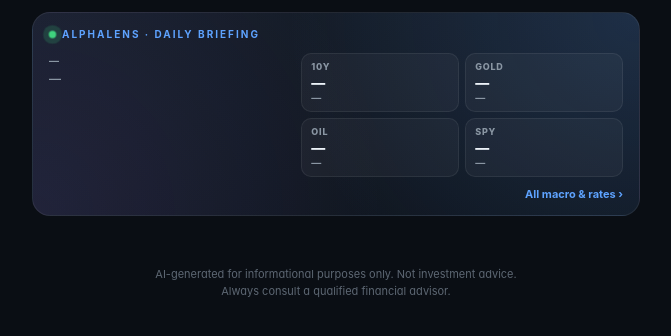
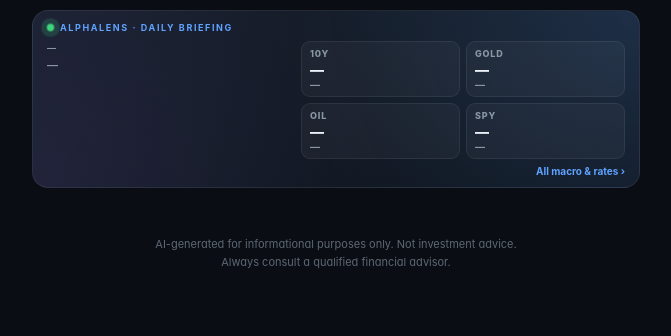
Before and after one commit to vishal0555/alphalens, a Flask app: template templates/briefing.html in a window 1280 px wide. Shown: the part 52-388 px from the top of the page, without its empty margins (304-975 px from the left). Run offline with Flask 3, Linux system fonts and the light colour scheme; the template is opened without the code that fills it, so the values that code supplies are empty.

Commit message:
Unify card heights, drop icons from text-only cards, shrink hero
Section tiles now share min-height 122px so Game Plan, Today's
Trades, Catalysts, and Upcoming Earnings line up with the wide
narrative. Icons stripped from those five cards (kept on AI
Compute Stack). Hero card padding, date font, and macro tile
spacing tightened to drop another ~30px from the top.

Co-Authored-By: Claude Opus 4.7 <noreply@anthropic.com>

```diff
--- a/templates/briefing.html
+++ b/templates/briefing.html
@@ -115,21 +115,21 @@
     /* ── Hero card (compact, side-by-side) ─────────── */
     .hero {
       position: relative;
-      margin: 12px 0 12px;
-      border-radius: 18px;
+      margin: 10px 0 10px;
+      border-radius: 16px;
       overflow: hidden;
       background:
         radial-gradient(circle at 100% 0%, rgba(94,163,255,.16), transparent 55%),
         radial-gradient(circle at 0% 100%, rgba(168,120,255,.10), transparent 55%),
         linear-gradient(160deg, #161e2a 0%, #0e141d 100%);
       border: 1px solid rgba(255,255,255,.07);
-      padding: 14px 16px 12px;
+      padding: 10px 14px 10px;
     }
     .hero-eyebrow {
       display: flex; align-items: center; gap: 6px;
-      font-size: 10px; font-weight: 700; letter-spacing: 2px;
+      font-size: 9px; font-weight: 700; letter-spacing: 1.6px;
       text-transform: uppercase; color: var(--accent);
-      margin-bottom: 10px;
+      margin-bottom: 6px;
     }
     .live-dot {
       width: 7px; height: 7px; border-radius: 50%;
@@ -151,21 +151,21 @@
     }
     .hero-left { min-width: 0; display: flex; flex-direction: column; justify-content: space-between; }
     .hero-day {
-      font-size: 10px; font-weight: 700; letter-spacing: 2px;
+      font-size: 9px; font-weight: 700; letter-spacing: 1.6px;
       text-transform: uppercase; color: var(--muted);
     }
     .hero-date {
-      font-size: 30px; font-weight: 800; line-height: 1.05;
+      font-size: 24px; font-weight: 800; line-height: 1;
       letter-spacing: -.02em; margin-top: 2px;
     }
     .hero-year {
-      font-size: 12px; font-weight: 600; color: var(--muted);
+      font-size: 11px; font-weight: 600; color: var(--muted);
       margin-top: 2px;
     }
     .hero-meta {
       display: flex; align-items: center; gap: 6px;
       flex-wrap: wrap;
-      margin-top: 10px;
+      margin-top: 6px;
     }
     .hero-meta-item {
       font-size: 10px; color: var(--muted); font-weight: 600;
@@ -192,8 +192,8 @@
     .hmt {
       background: rgba(255,255,255,.04);
       border: 1px solid rgba(255,255,255,.07);
-      border-radius: 10px;
-      padding: 7px 9px 9px;
+      border-radius: 9px;
+      padding: 6px 8px 7px;
       text-align: left;
       cursor: pointer;
       position: relative;
@@ -224,14 +224,14 @@
     .hero-more {
       display: block;
       width: 100%;
-      margin-top: 8px;
+      margin-top: 6px;
       background: none; border: none;
       color: var(--accent);
-      font-size: 11px; font-weight: 700;
+      font-size: 10px; font-weight: 700;
       text-align: right;
       cursor: pointer;
       font-family: inherit;
-      padding: 2px 0;
+      padding: 0;
       -webkit-tap-highlight-color: transparent;
     }
 
@@ -327,7 +327,7 @@
     .sec-head {
       width: 100%; height: 100%;
       background: none; border: none;
-      padding: 11px 12px 11px;
+      padding: 12px 12px 12px;
       display: flex;
       flex-direction: row;
       align-items: flex-start;
@@ -337,7 +337,7 @@
       -webkit-tap-highlight-color: transparent;
       transition: background .15s ease;
       position: relative;
-      min-height: 96px;
+      min-height: 122px;
     }
     .sec-head:active { background: var(--bg3); }
     .sec-icon-wrap {
@@ -1021,7 +1021,6 @@
   <div class="sec sec-wide" data-tone="purple" id="sec-narrative">
     <div class="sec-accent"></div>
     <button class="sec-head" onclick="toggleSection('narrative', this)">
-      <div class="sec-icon-wrap">📝</div>
       <div class="sec-text">
         <div class="sec-title">Morning Narrative</div>
         <div class="sec-stat-sub">{{ narrative_paras | length }} paragraph{{ '' if narrative_paras | length == 1 else 's' }} · {{ date_str }}</div>
@@ -1047,7 +1046,6 @@
   <div class="sec" data-tone="green" id="sec-gameplan">
     <div class="sec-accent"></div>
     <button class="sec-head" onclick="toggleSection('gameplan', this)">
-      <div class="sec-icon-wrap">🎯</div>
       <div class="sec-text">
         <div class="sec-title">Game Plan</div>
         <div class="sec-stat num">{{ _gp_count }}</div>
@@ -1093,7 +1091,6 @@
   <div class="sec" data-tone="blue" id="sec-signals">
     <div class="sec-accent"></div>
     <button class="sec-head" onclick="toggleSection('signals', this)">
-      <div class="sec-icon-wrap">⚡</div>
       <div class="sec-text">
         <div class="sec-title">Today's Trades</div>
         <div class="sec-stat num">{{ _sig_count }}</div>
@@ -1184,7 +1181,6 @@
   <div class="sec" data-tone="amber" id="sec-catalysts">
     <div class="sec-accent"></div>
     <button class="sec-head" onclick="toggleSection('catalysts', this)">
-      <div class="sec-icon-wrap">⚡</div>
       <div class="sec-text">
         <div class="sec-title">Today's Catalysts</div>
         <div class="sec-stat num">{{ _cat_total }}</div>
@@ -1388,7 +1384,6 @@
   <div class="sec" data-tone="green" id="sec-earnings">
     <div class="sec-accent"></div>
     <button class="sec-head" onclick="toggleSection('earnings', this)">
-      <div class="sec-icon-wrap">📅</div>
       <div class="sec-text">
         <div class="sec-title">Upcoming Earnings</div>
         <div class="sec-stat num">{{ briefing.earnings_calendar | length }}</div>
```
